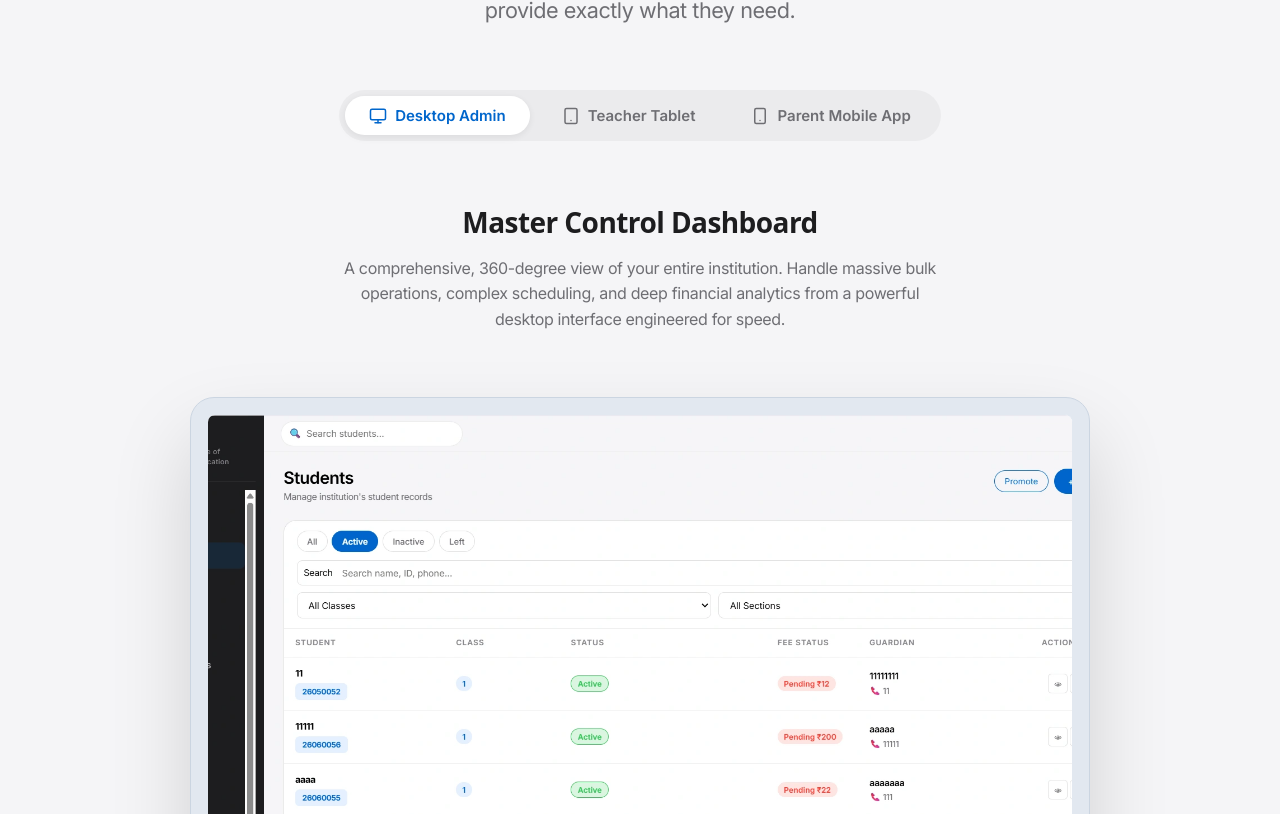
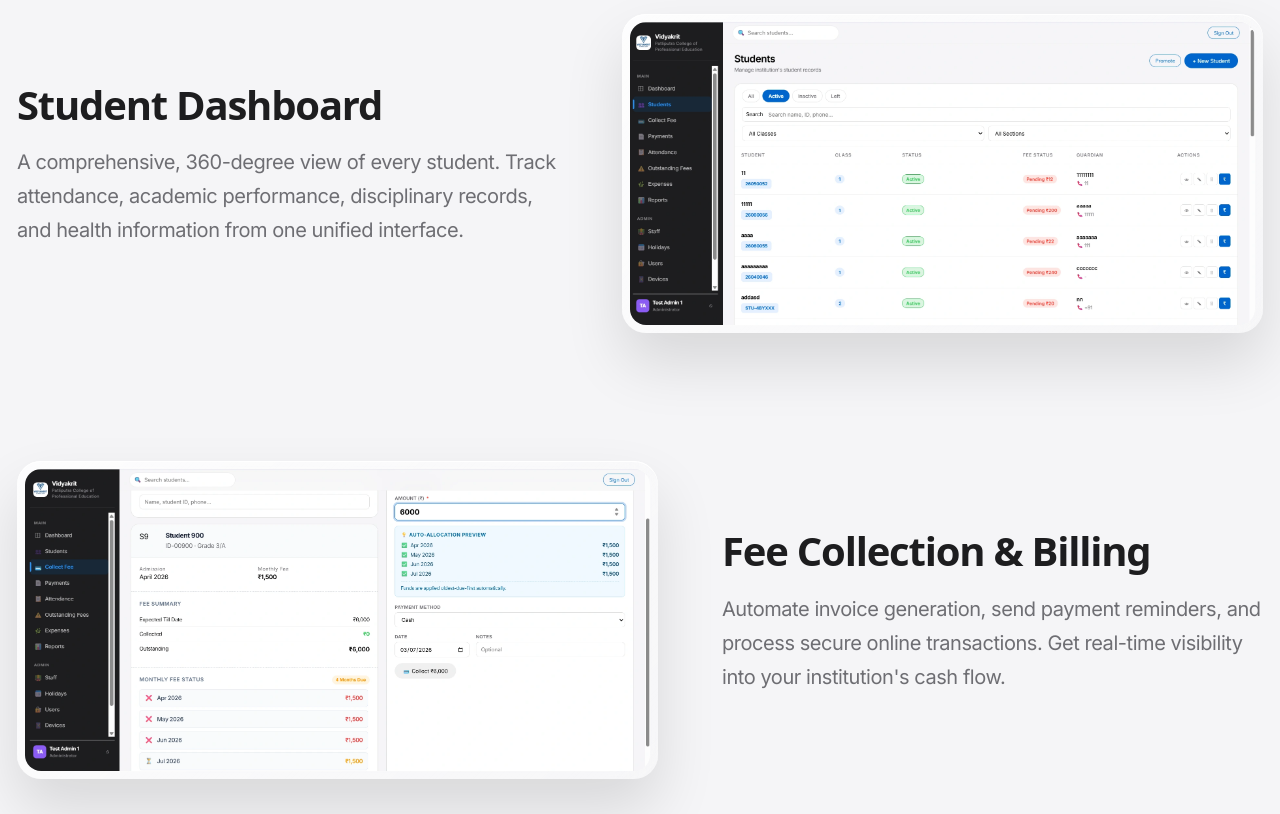
Before and after one commit to devshahil/vidyakrit, a Next.js app: page /products/school-erp in a window 1280 px wide. Shown: the part 4506-5320 px from the top of the page. Built offline with nearby package versions, Linux system fonts and the light colour scheme.

Commit message:
product section improvement

```diff
--- a/src/components/erp/ProductShowcase.module.css
+++ /dev/null
@@ -1,178 +0,0 @@
-.container {
-  padding: 8rem 0;
-  background: var(--bg-secondary);
-}
-
-.header {
-  text-align: center;
-  margin-bottom: 4rem;
-  max-width: 800px;
-  margin-inline: auto;
-}
-
-.tabs {
-  display: flex;
-  align-items: center;
-  justify-content: center;
-  gap: 8px;
-  margin-bottom: 64px;
-  background: rgba(0, 0, 0, 0.04);
-  padding: 6px;
-  border-radius: 99px;
-  width: max-content;
-  margin-inline: auto;
-}
-
-.tabBtn {
-  display: flex;
-  align-items: center;
-  gap: 8px;
-  padding: 10px 24px;
-  border-radius: 99px;
-  border: none;
-  background: transparent;
-  color: var(--text-secondary);
-  font-size: 15px;
-  font-weight: 600;
-  cursor: pointer;
-  transition: all var(--transition-fast);
-}
-
-.tabBtn:hover {
-  color: var(--text-primary);
-}
-
-.tabActive {
-  background: #fff;
-  color: var(--color-primary-action);
-  box-shadow: 0 2px 8px rgba(0, 0, 0, 0.08);
-}
-
-.showcaseArea {
-  display: flex;
-  flex-direction: column;
-  align-items: center;
-  gap: 48px;
-}
-
-.textContent {
-  text-align: center;
-  max-width: 600px;
-  animation: slideUp 0.4s ease forwards;
-}
-
-@keyframes slideUp {
-  from { opacity: 0; transform: translateY(10px); }
-  to { opacity: 1; transform: translateY(0); }
-}
-
-.featureTitle {
-  font-size: 28px;
-  font-weight: 700;
-  margin-bottom: 16px;
-  color: var(--text-primary);
-  letter-spacing: -0.02em;
-}
-
-.featureDesc {
-  font-size: 16px;
-  color: var(--text-secondary);
-  line-height: 1.6;
-}
-
-/* Device Frames */
-.deviceContainer {
-  position: relative;
-  display: flex;
-  justify-content: center;
-  width: 100%;
-  perspective: 1000px;
-  min-height: 400px;
-}
-
-.deviceWrapper {
-  position: relative;
-  transition: all 0.6s cubic-bezier(0.16, 1, 0.3, 1);
-  transform-style: preserve-3d;
-}
-
-.deviceScreen {
-  position: relative;
-  overflow: hidden;
-  background: #fff;
-  display: flex;
-  align-items: center;
-  justify-content: center;
-}
-
-.imgFallback {
-  color: #999;
-  font-size: 14px;
-  position: absolute;
-}
-
-/* Specific Devices */
-.desktop {
-  width: 100%;
-  max-width: 900px;
-  aspect-ratio: 16/10;
-  background: #e2e8f0;
-  padding: 16px 16px 24px;
-  border-radius: 24px 24px 0 0;
-  border: 1px solid #cbd5e1;
-  box-shadow: 0 40px 80px rgba(0, 0, 0, 0.15);
-}
-
-.desktop .deviceScreen {
-  width: 100%;
-  height: 100%;
-  border-radius: 8px;
-  border: 1px solid #e2e8f0;
-}
-
-.tablet {
-  width: 100%;
-  max-width: 600px;
-  aspect-ratio: 3/4;
-  background: #1e293b;
-  padding: 24px;
-  border-radius: 36px;
-  border: 4px solid #cbd5e1;
-  box-shadow: 0 30px 60px rgba(0, 0, 0, 0.2);
-}
-
-.tablet .deviceScreen {
-  width: 100%;
-  height: 100%;
-  border-radius: 12px;
-}
-
-.mobile {
-  width: 100%;
-  max-width: 320px;
-  aspect-ratio: 9/19;
-  background: #1e293b;
-  padding: 12px;
-  border-radius: 40px;
-  border: 4px solid #cbd5e1;
-  box-shadow: 0 20px 40px rgba(0, 0, 0, 0.2);
-  position: relative;
-}
-
-.mobile .deviceScreen {
-  width: 100%;
-  height: 100%;
-  border-radius: 28px;
-}
-
-.notch {
-  position: absolute;
-  top: 12px;
-  left: 50%;
-  transform: translateX(-50%);
-  width: 40%;
-  height: 24px;
-  background: #1e293b;
-  border-radius: 0 0 12px 12px;
-  z-index: 10;
-}
--- a/src/components/erp/ProductShowcase.tsx
+++ b/src/components/erp/ProductShowcase.tsx
@@ -1,97 +1,107 @@
 "use client";
 
-import React, { useState } from 'react';
+import React from 'react';
 import Image from 'next/image';
-import styles from './ProductShowcase.module.css';
-import { Monitor, Tablet, Smartphone } from 'lucide-react';
-import { FadeIn } from '@/components/ui/FadeIn';
 
 const showcases = [
   {
-    id: 'desktop',
-    label: 'Desktop Admin',
-    icon: <Monitor size={18} />,
-    title: "Master Control Dashboard",
-    desc: "A comprehensive, 360-degree view of your entire institution. Handle massive bulk operations, complex scheduling, and deep financial analytics from a powerful desktop interface engineered for speed.",
-    imgSrc: "/images/student_dashboard.webp",
-    deviceClass: styles.desktop
+    title: "Student Dashboard",
+    desc: "A comprehensive, 360-degree view of every student. Track attendance, academic performance, disciplinary records, and health information from one unified interface.",
+    imgSrc: "/images/student_dashboard.webp"
   },
   {
-    id: 'tablet',
-    label: 'Teacher Tablet',
-    icon: <Tablet size={18} />,
-    title: "Interactive Classroom Hub",
-    desc: "Optimized for the classroom. Teachers can take lightning-fast roll calls, grade assignments on the fly, and project interactive learning materials directly from their iPad or Android tablet.",
-    imgSrc: "/images/fee_collection.webp",
-    deviceClass: styles.tablet
+    title: "Fee Collection & Billing",
+    desc: "Automate invoice generation, send payment reminders, and process secure online transactions. Get real-time visibility into your institution's cash flow.",
+    imgSrc: "/images/fee_collection.webp"
   },
   {
-    id: 'mobile',
-    label: 'Parent Mobile App',
-    icon: <Smartphone size={18} />,
-    title: "Real-Time Parent Portal",
-    desc: "A beautifully native mobile experience keeping parents in the loop. Push notifications for attendance, instant fee payment gateways, and live academic progress tracking in their pocket.",
-    imgSrc: "/images/attendance_system.webp",
-    deviceClass: styles.mobile
+    title: "Smart Attendance System",
+    desc: "Mark student attendance in seconds with bulk actions. For staff, our mobile app uses GPS geofencing to ensure they can only check in when physically present at the school campus.",
+    imgSrc: "/images/attendance_system.webp"
+  },
+  {
+    title: "Analytics Dashboard",
+    desc: "Empower administrators with actionable data. Visualize attendance trends, financial health, and academic performance through interactive charts.",
+    imgSrc: "/images/analytics_dashboard.webp"
   }
 ];
 
 export const ProductShowcase = () => {
-  const [activeIndex, setActiveIndex] = useState(0);
-  const activeShowcase = showcases[activeIndex];
-
   return (
-    <section className={styles.container}>
+    <section style={{ padding: '8rem 0', background: 'var(--bg-secondary)' }}>
       <div className="container">
-        <FadeIn>
-          <div className={styles.header}>
-            <h2 className="display-section">One OS. Every Device.</h2>
-            <p className="text-body-premium">
-              Vidyakrit ERP is natively responsive. Whether it's the principal on a desktop, a teacher on a tablet, or a parent on a smartphone, the interface adapts perfectly to provide exactly what they need.
+        <div style={{ textAlign: 'center', marginBottom: '6rem', maxWidth: '800px', margin: '0 auto' }}>
+          <h2 style={{ fontSize: '3rem', fontWeight: 800, marginBottom: '1.5rem', letterSpacing: '-0.04em' }}>
+            Explore the Vidyakrit Platform
+          </h2>
+          <p style={{ fontSize: '1.25rem', color: 'var(--text-secondary)', lineHeight: 1.6 }}>
+            See how every module works together seamlessly to simplify school management, reduce administrative burden, and improve communication.
           </p>
         </div>
-        </FadeIn>
 
-        <FadeIn delay={0.1}>
-          <div className={styles.tabs}>
-            {showcases.map((showcase, index) => (
-              <button
-                key={showcase.id}
-                onClick={() => setActiveIndex(index)}
-                className={`${styles.tabBtn} ${activeIndex === index ? styles.tabActive : ''}`}
+        <div style={{ display: 'flex', flexDirection: 'column', gap: '8rem' }}>
+          {showcases.map((showcase, index) => {
+            const isEven = index % 2 === 0;
+            return (
+              <div
+                key={index}
+                style={{
+                  display: 'flex',
+                  flexDirection: isEven ? 'row' : 'row-reverse',
+                  alignItems: 'center',
+                  gap: '4rem',
+                  flexWrap: 'wrap'
+                }}
               >
-                {showcase.icon} {showcase.label}
-              </button>
-            ))}
-          </div>
-        </FadeIn>
-
-        <FadeIn delay={0.2} key={activeIndex}>
-          <div className={styles.showcaseArea}>
-            <div className={styles.textContent}>
-              <h3 className={styles.featureTitle}>{activeShowcase.title}</h3>
-              <p className={styles.featureDesc}>{activeShowcase.desc}</p>
+                {/* Text Content */}
+                <div style={{ flex: '1 1 400px', padding: '2rem 0' }}>
+                  <h3 style={{ fontSize: '2.5rem', fontWeight: 700, marginBottom: '1rem', letterSpacing: '-0.03em' }}>
+                    {showcase.title}
+                  </h3>
+                  <p style={{ fontSize: '1.25rem', color: 'var(--text-secondary)', lineHeight: 1.7 }}>
+                    {showcase.desc}
+                  </p>
                 </div>
 
-            <div className={styles.deviceContainer}>
-              <div className={`${styles.deviceWrapper} ${activeShowcase.deviceClass}`}>
-                {activeShowcase.id === 'mobile' && <div className={styles.notch}></div>}
-                <div className={styles.deviceScreen}>
-                  <div className={styles.imgFallback}>[Image: {activeShowcase.imgSrc}]</div>
-                  {/* Using standard img tag if images are missing, or Next Image if they exist. Using object-cover to fill frame. */}
+                {/* Mockup Image */}
+                <div
+                  style={{
+                    flex: '1 1 500px',
+                    position: 'relative',
+                    borderRadius: '24px',
+                    padding: '8px',
+                    background: 'linear-gradient(135deg, rgba(255,255,255,0.8) 0%, rgba(255,255,255,0.2) 100%)',
+                    boxShadow: '0 30px 60px rgba(0, 0, 0, 0.12), inset 0 1px 0 rgba(255,255,255,1)',
+                    backdropFilter: 'blur(20px)',
+                    transition: 'transform 0.4s ease, box-shadow 0.4s ease',
+                  }}
+                  onMouseEnter={(e) => {
+                    e.currentTarget.style.transform = 'translateY(-10px) scale(1.02)';
+                    e.currentTarget.style.boxShadow = '0 40px 80px rgba(0, 0, 0, 0.2), inset 0 1px 0 rgba(255,255,255,1)';
+                  }}
+                  onMouseLeave={(e) => {
+                    e.currentTarget.style.transform = 'translateY(0) scale(1)';
+                    e.currentTarget.style.boxShadow = '0 30px 60px rgba(0, 0, 0, 0.12), inset 0 1px 0 rgba(255,255,255,1)';
+                  }}
+                >
+                  <div style={{ position: 'relative', width: '100%', borderRadius: '16px', overflow: 'hidden', background: '#f5f5f5', display: 'flex' }}>
+                    {/* Placeholder fallback if image isn't uploaded yet */}
+                    <div style={{ position: 'absolute', inset: 0, display: 'flex', alignItems: 'center', justifyContent: 'center', color: '#999', zIndex: 1 }}>
+                      [Image: {showcase.imgSrc}]
+                    </div>
                     <Image
-                    src={activeShowcase.imgSrc}
-                    alt={activeShowcase.title}
-                    fill
-                    style={{ objectFit: 'cover', zIndex: 2 }}
-                    priority
+                      src={showcase.imgSrc}
+                      alt={`${showcase.title} Interface`}
+                      width={1200}
+                      height={800}
+                      style={{ width: '100%', height: 'auto', objectFit: 'contain', zIndex: 2, position: 'relative' }}
                     />
                   </div>
                 </div>
               </div>
+            );
+          })}
         </div>
-        </FadeIn>
-
       </div>
     </section>
   );
```
Lines whose indentation alone changed are shown as unchanged.
